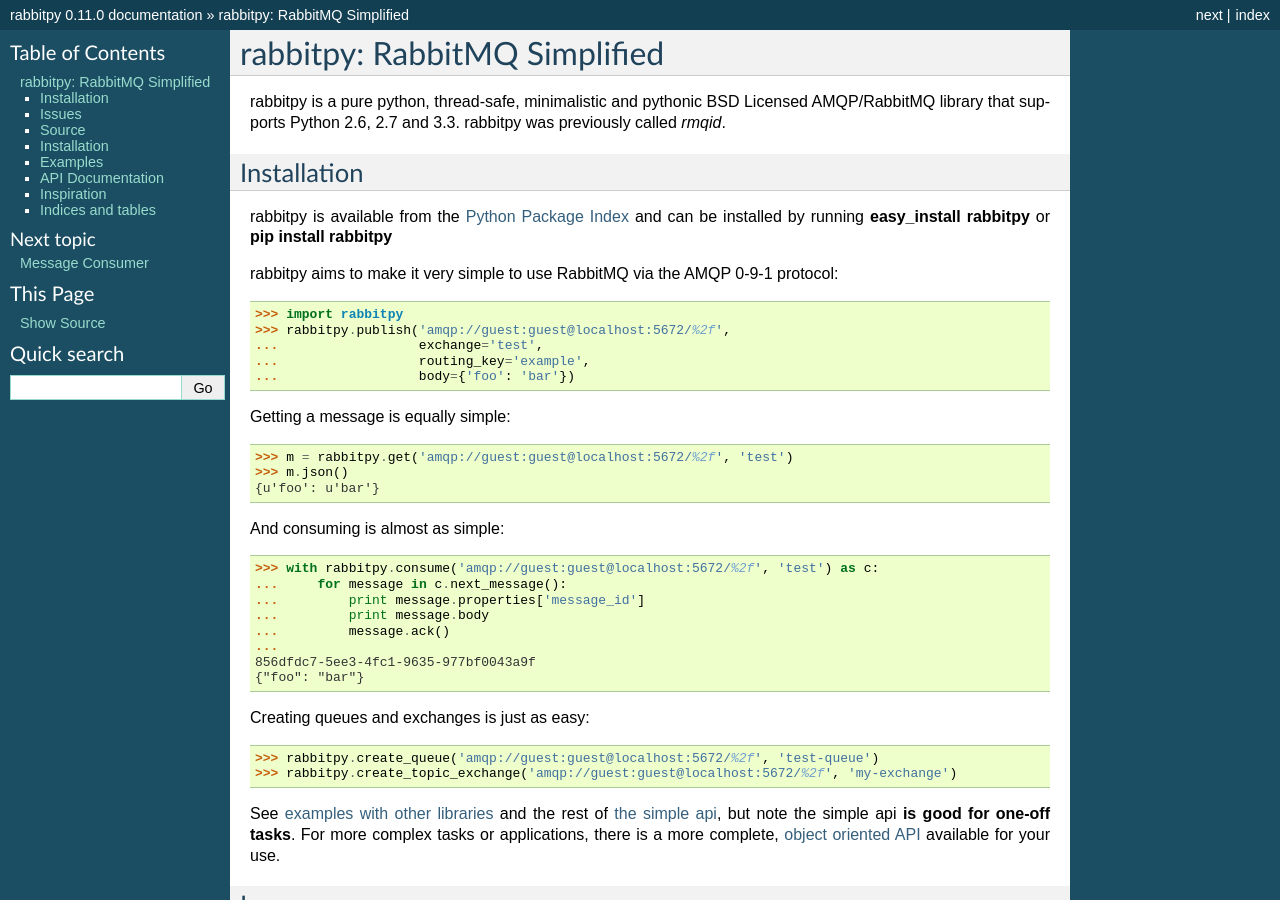
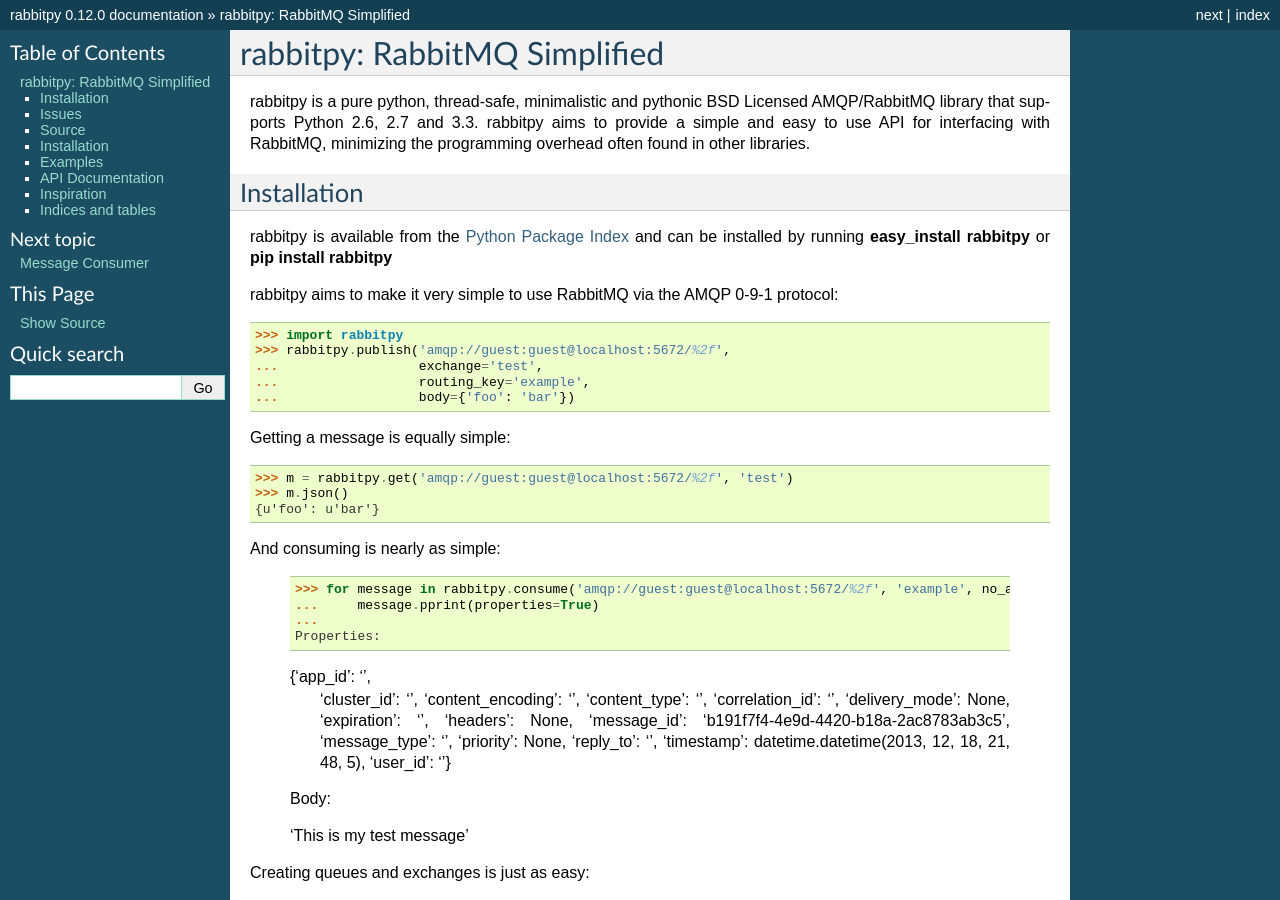
Before and after one commit to gmr/rabbitpy, a Sphinx documentation site: the page built from docs/index.rst, in a window 1280 px wide and 900 px high. Built offline with Sphinx 7.4.7, drawn with Linux system fonts in a browser that asks for light colours; some of the changed text lies outside the part shown.

Commit message:
Update the simple consumer syntax to make it a one-liner, add Message.pprint
- Thanks to @bkjones for the Message.pprint inspiration!

```diff
--- a/docs/index.rst
+++ b/docs/index.rst
@@ -5,7 +5,7 @@
 
 rabbitpy: RabbitMQ Simplified
 =============================
-rabbitpy is a pure python, thread-safe, minimalistic and pythonic BSD Licensed AMQP/RabbitMQ library that supports Python 2.6, 2.7 and 3.3. rabbitpy was previously called `rmqid`.
+rabbitpy is a pure python, thread-safe, minimalistic and pythonic BSD Licensed AMQP/RabbitMQ library that supports Python 2.6, 2.7 and 3.3. rabbitpy aims to provide a simple and easy to use API for interfacing with RabbitMQ, minimizing the programming overhead often found in other libraries.
 
 Installation
 ------------
@@ -25,16 +25,31 @@
     >>> m.json()
     {u'foo': u'bar'}
 
-And consuming is almost as simple:
+And consuming is nearly as simple:
 
-    >>> with rabbitpy.consume('amqp://guest:guest@localhost:5672/%2f', 'test') as c:
-    ...     for message in c.next_message():
-    ...         print message.properties['message_id']
-    ...         print message.body
-    ...         message.ack()
+    >>> for message in rabbitpy.consume('amqp://guest:guest@localhost:5672/%2f', 'example', no_ack=True):
+    ...     message.pprint(properties=True)
     ...
-    856dfdc7-5ee3-4fc1-9635-977bf0043a9f
-    {"foo": "bar"}
+    Properties:
+
+    {'app_id': '',
+     'cluster_id': '',
+     'content_encoding': '',
+     'content_type': '',
+     'correlation_id': '',
+     'delivery_mode': None,
+     'expiration': '',
+     'headers': None,
+     'message_id': 'b191f7f4-4e9d-4420-b18a-2ac8783ab3c5',
+     'message_type': '',
+     'priority': None,
+     'reply_to': '',
+     'timestamp': datetime.datetime(2013, 12, 18, 21, 48, 5),
+     'user_id': ''}
+
+    Body:
+
+    'This is my test message'
 
 Creating queues and exchanges is just as easy:
 
--- a/docs/simple.rst
+++ b/docs/simple.rst
@@ -8,8 +8,9 @@
 one message, it is not an efficient method to use as it connects and disconnects
 from RabbitMQ on each invocation. :py:meth:`rabbitpy.get` also connects and
 disconnects on each invocation. :py:meth:`rabbitpy.consume` does stay connected
-as long as you're using the :py:meth:`rabbitpy.queue.Consumer.next_method`
-generator. For a more complete api, see the rabbitpy core API.
+as long as you're iterating through the messages returned by it. Exiting the
+generator will close the connection. For a more complete api, see the rabbitpy
+core API.
 
 .. automodule:: rabbitpy.simple
     :members:
--- a/rabbitpy/__init__.py
+++ b/rabbitpy/__init__.py
@@ -1,4 +1,4 @@
-__version__ = '0.11.0'
+__version__ = '0.12.0'
 version = __version__
 
 DEBUG = False
--- a/setup.py
+++ b/setup.py
@@ -9,7 +9,7 @@
         'client library')
 
 setuptools.setup(name='rabbitpy',
-                 version='0.11.0',
+                 version='0.12.0',
                  description=desc,
                  long_description=open('README.rst').read(),
                  author='Gavin M. Roy',
```
Also changed, not shown: README.rst (+27 -17 lines), 3 other files.
